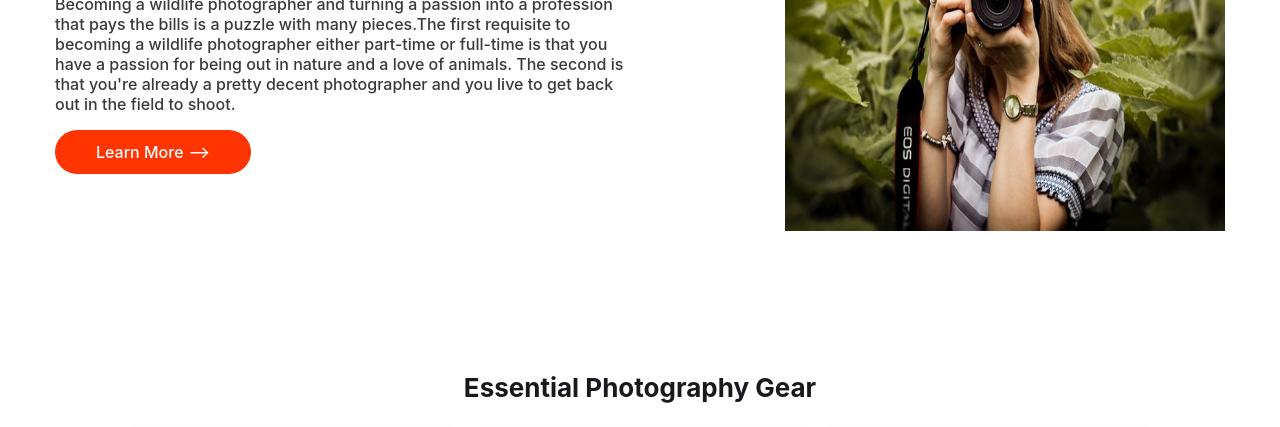
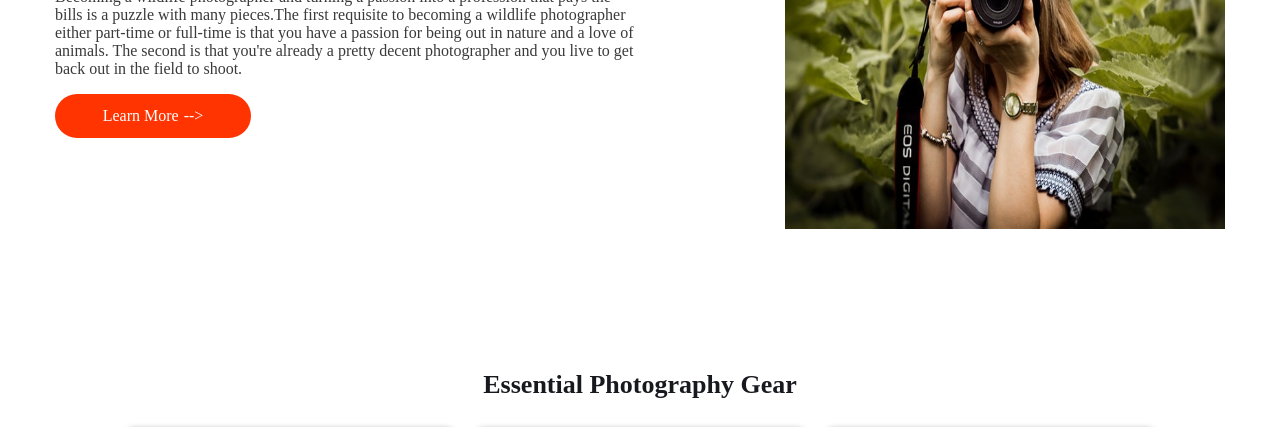
Before and after one commit to rayhan1650/wildlife_photography, a plain HTML site: page index.html in a window 1280 px wide. Shown: the part 331-758 px from the top of the page. Drawn offline with Linux system fonts and the light colour scheme.

Commit message:
font comment

```diff
--- a/css/styles.css
+++ b/css/styles.css
@@ -15,14 +15,14 @@
 
 /* Typography */
 
-@import url("https://fonts.googleapis.com/css2?family=Inter&display=swap");
+/* @import url("https://fonts.googleapis.com/css2?family=Inter&display=swap"); */
 
 html {
   font-size: 62.5%;
 }
 
 body {
-  font-family: "Inter", sans-serif;
+  /* font-family: "Inter", sans-serif; */
   font-size: 1.6rem;
   font-weight: 500;
   color: var(--color-headings);
```
